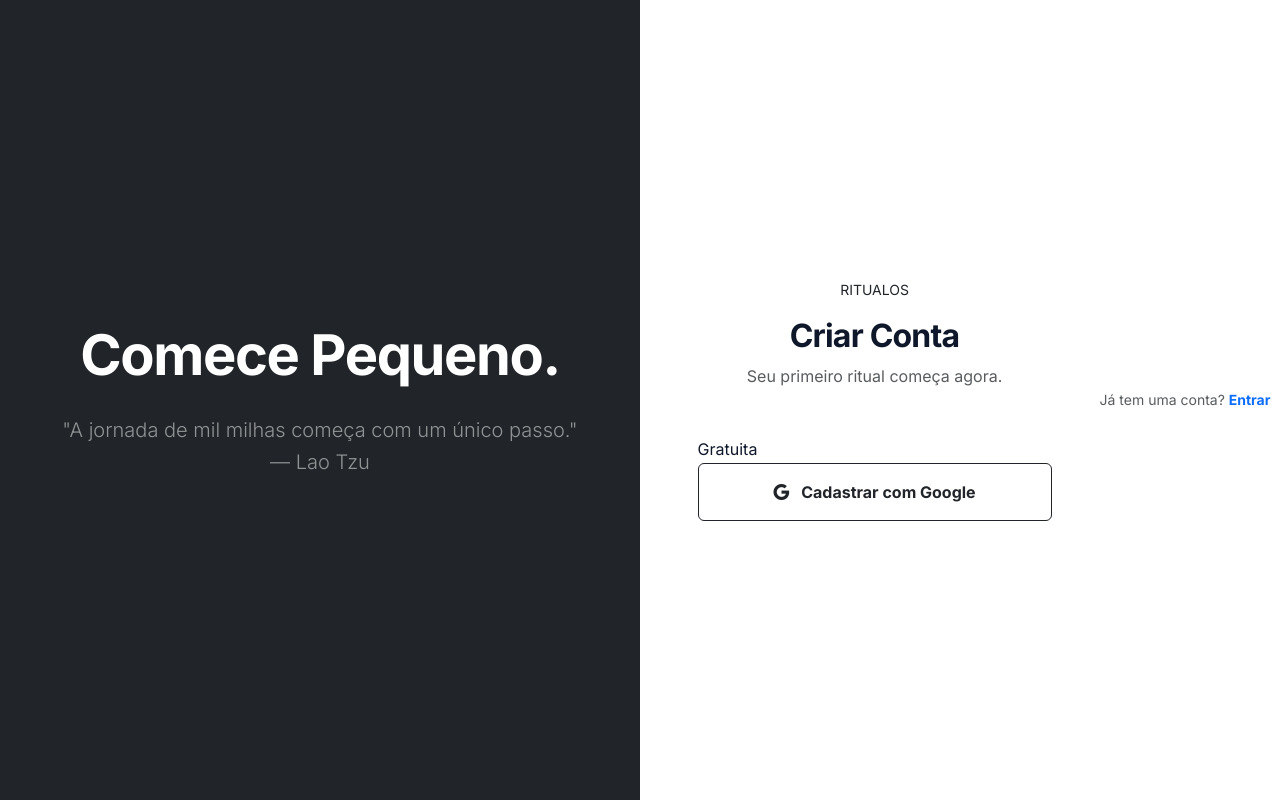
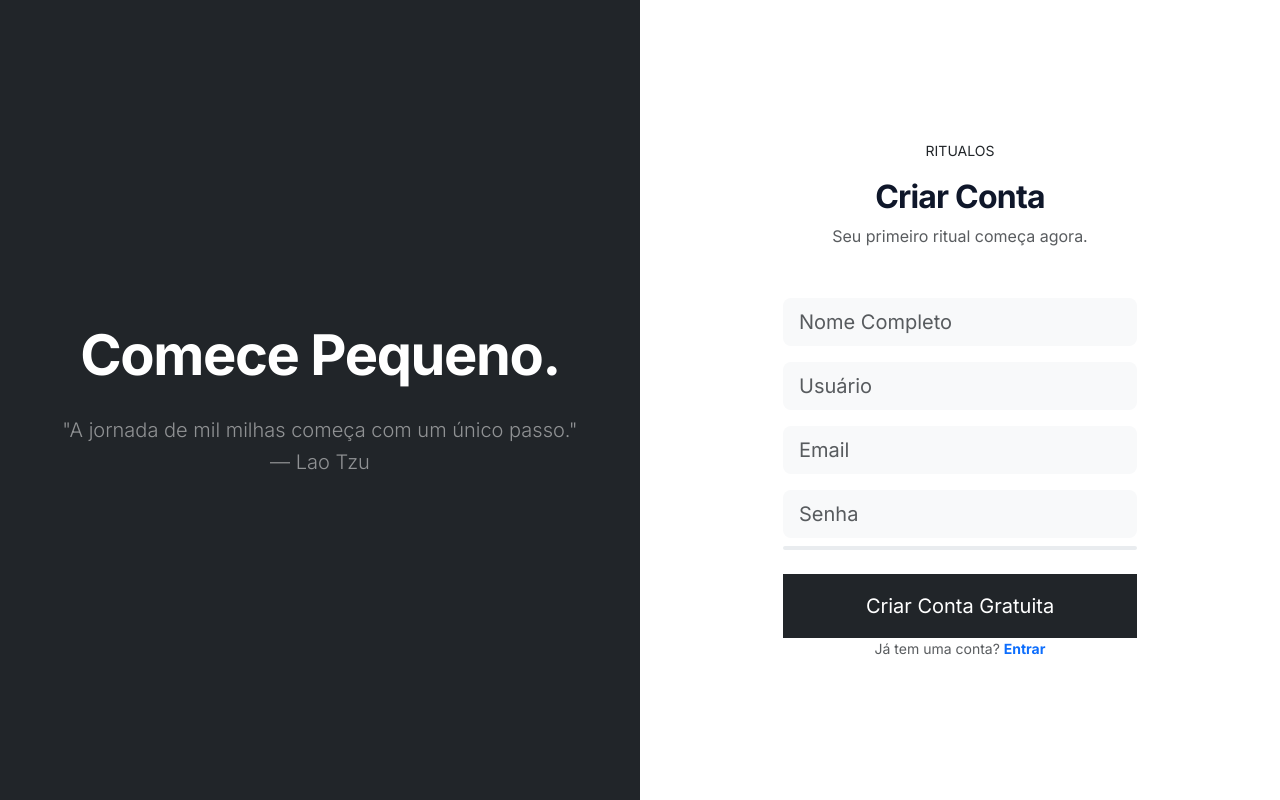
Before and after one commit to maikonthiago/taskflowai, a Flask app: page /register in a window 1280 px wide. Run offline with Flask 3, Linux system fonts and the light colour scheme; some libraries are stand-ins or nearby versions.

Commit message:
fix(auth): add missing csrf_token to login and repair register form

```diff
--- a/templates/login.html
+++ b/templates/login.html
@@ -28,6 +28,7 @@
             </div>
 
             <form method="POST" action="{{ url_for('login') }}">
+                <input type="hidden" name="csrf_token" value="{{ csrf_token() }}" />
                 <div class="mb-3">
                     <input type="text" name="username"
                         class="form-control form-control-lg bg-white border shadow-sm fs-6" placeholder="Usuário"
--- a/templates/register.html
+++ b/templates/register.html
@@ -27,11 +27,36 @@
             </div>
 
             <form method="POST" action="{{ url_for('register') }}">
+                <input type="hidden" name="csrf_token" value="{{ csrf_token() }}" />
+
+                <div class="mb-3">
+                    <input type="text" name="full_name" class="form-control form-control-lg bg-light border-0"
+                        placeholder="Nome Completo" required>
+                </div>
+
+                <div class="mb-3">
+                    <input type="text" name="username" class="form-control form-control-lg bg-light border-0"
+                        placeholder="Usuário" required>
+                </div>
+
+                <div class="mb-3">
+                    <input type="email" name="email" class="form-control form-control-lg bg-light border-0"
+                        placeholder="Email" required>
+                </div>
+
+                <div class="mb-4">
+                    <input type="password" name="password" id="password"
+                        class="form-control form-control-lg bg-light border-0" placeholder="Senha" required
+                        onkeyup="checkStrength(this.value)">
+                    <div class="progress mt-2" style="height: 4px;">
+                        <div id="password-strength" class="progress-bar" role="progressbar" style="width: 0%"></div>
+                    </div>
+                </div>
+
+                <button type="submit"
+                    class="btn btn-dark btn-lg w-100 rounded-0 py-3 shadow-md uppercase small tracking-wide">Criar Conta
                     Gratuita</button>
-                <button type="button" class="btn btn-outline-dark w-100 py-3 fw-bold">
-                    <i class="bi bi-google me-2"></i> Cadastrar com Google
-                </button>
-        </div>
+
 
                 <p class="text-center text-muted small mb-0">
                     Já tem uma conta? <a href="{{ url_for('login') }}"
```
Lines whose indentation alone changed are shown as unchanged.
